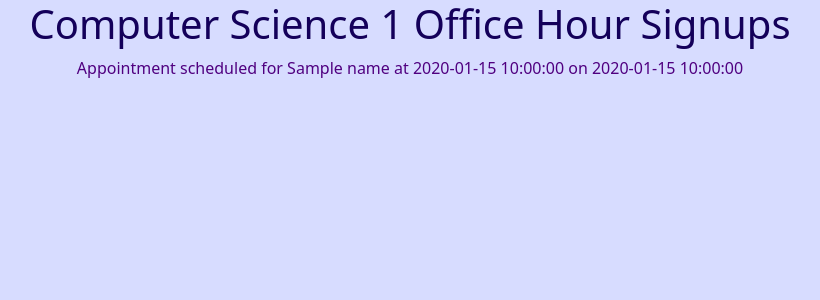
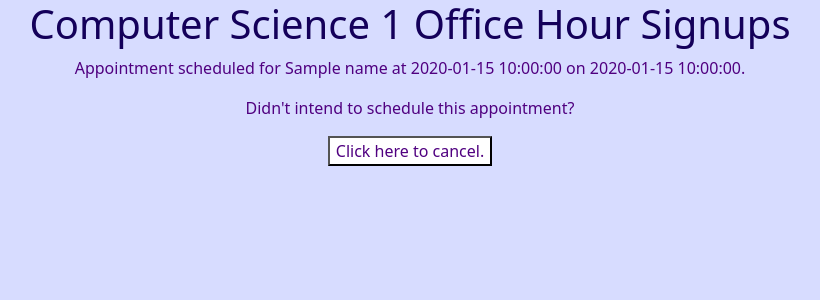
Before and after one commit to pearlliu987/appointment-scheduling, a Flask app: template src/templates/scheduled.html in a window 1280 px wide. Shown: the top 300 px of the page, without its empty margins (230-1050 px from the left). Run offline with Flask 3, Linux system fonts and the light colour scheme; the template is opened without the code that fills it: most values are stand-ins (such as "Sample title", 1, 10 or a date in 2020).

Commit message:
Add option to cancel appt that was just scheduled

```diff
--- a/src/app.py
+++ b/src/app.py
@@ -17,6 +17,8 @@ Session(app)
 
 @app.route("/")
 def index():
+    session.pop("appt", None)
+
     cursor.execute("SELECT DISTINCT date FROM appointments WHERE name IS null AND date >= DATE('now', 'localtime') AND date <= DATE('now', 'localtime', '+2 day') ORDER BY date")
     dates = cursor.fetchall()
     cursor.execute("SELECT DISTINCT time FROM appointments WHERE name IS null AND date IN (SELECT DISTINCT date FROM appointments WHERE name IS null AND date >= DATE('now', 'localtime') AND date <= DATE('now', 'localtime', '+2 day') ORDER BY date LIMIT 1) ORDER BY time")
@@ -35,9 +37,22 @@ def signup():
             appt = cursor.fetchone()
             if (appt):
                 cursor.execute("UPDATE appointments SET name=?, timestamp=DATETIME('now', 'localtime') WHERE rowid=?", (n, appt[0]))
+                session["appt"] = appt[0]
                 return render_template("scheduled.html", name=n, date=d, time=t)
 
         return render_template("failure.html")
+
+    return redirect(url_for("index"))
+
+@app.route("/cancel", methods=["GET", "POST"])
+def cancel():
+    if request.method == "POST":
+        appt = str(session["appt"])
+        cursor.execute("SELECT name, date, time FROM appointments WHERE rowid=?", (appt,))
+        deleted = cursor.fetchone()
+        cursor.execute("UPDATE appointments SET name=null, timestamp=null WHERE rowid=?", (appt,))
+        session.pop("appt", None)
+        return render_template("cancelled.html", name=deleted[0], date=deleted[1], time=deleted[2])
 
     return redirect(url_for("index"))
 
--- /dev/null
+++ b/src/templates/cancelled.html
@@ -0,0 +1,5 @@
+{% extends "layout.html" %}
+
+{% block body %}
+    <p>Appointment for {{ name }} at {{ time }} on {{ date }} has been cancelled. <a href="./">Schedule another appointment.</a></p>
+{% endblock %}
--- a/src/templates/scheduled.html
+++ b/src/templates/scheduled.html
@@ -1,5 +1,7 @@
 {% extends "layout.html" %}
 
 {% block body %}
-    Appointment scheduled for {{ name }} at {{ time }} on {{ date }}
+    <p>Appointment scheduled for {{ name }} at {{ time }} on {{ date }}.</p>
+
+    <p>Didn't intend to schedule this appointment? <form action="/cancel" method="post"><button type="submit">Click here to cancel.</button></form></p>
 {% endblock %}
```
Also changed, not shown: 1 other file.
